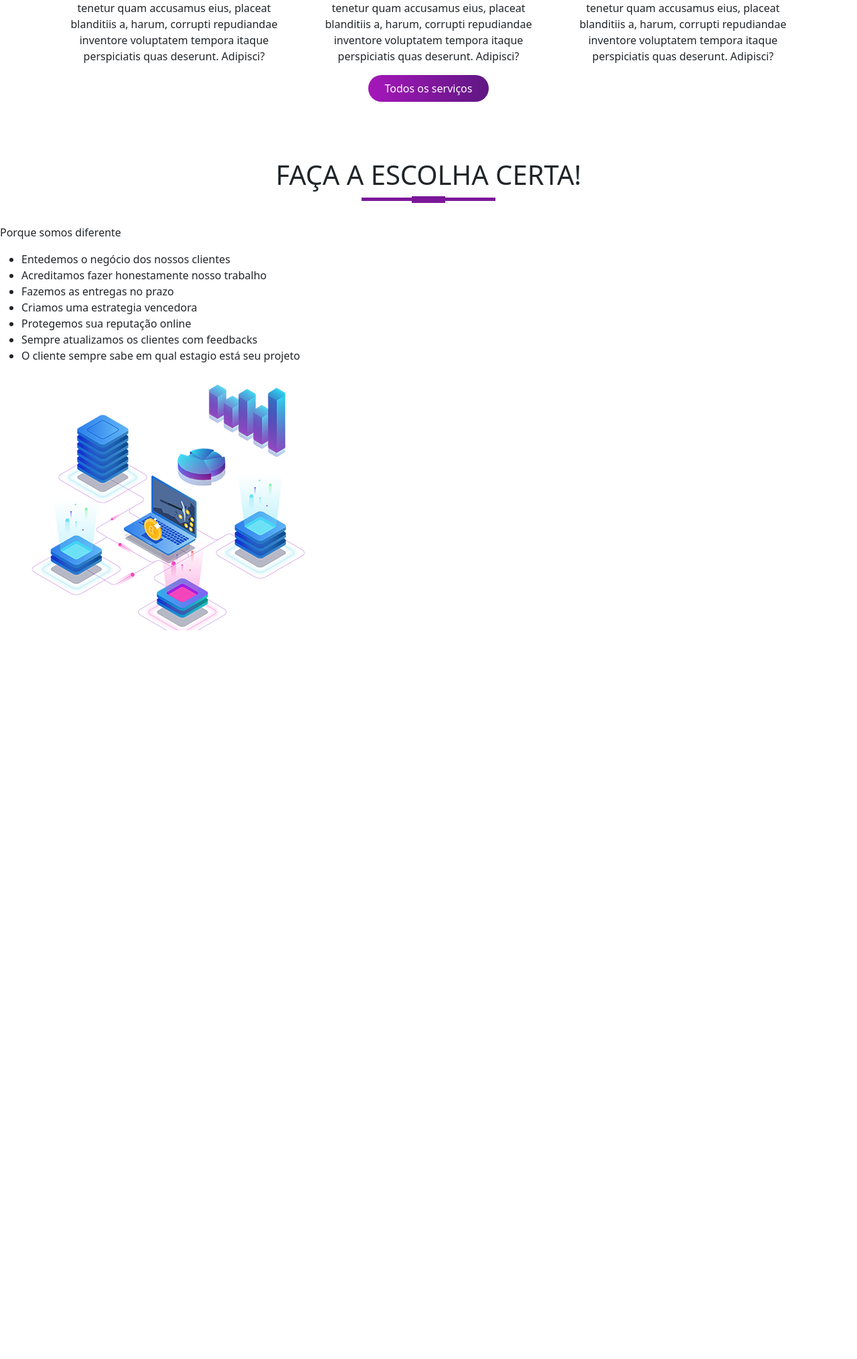
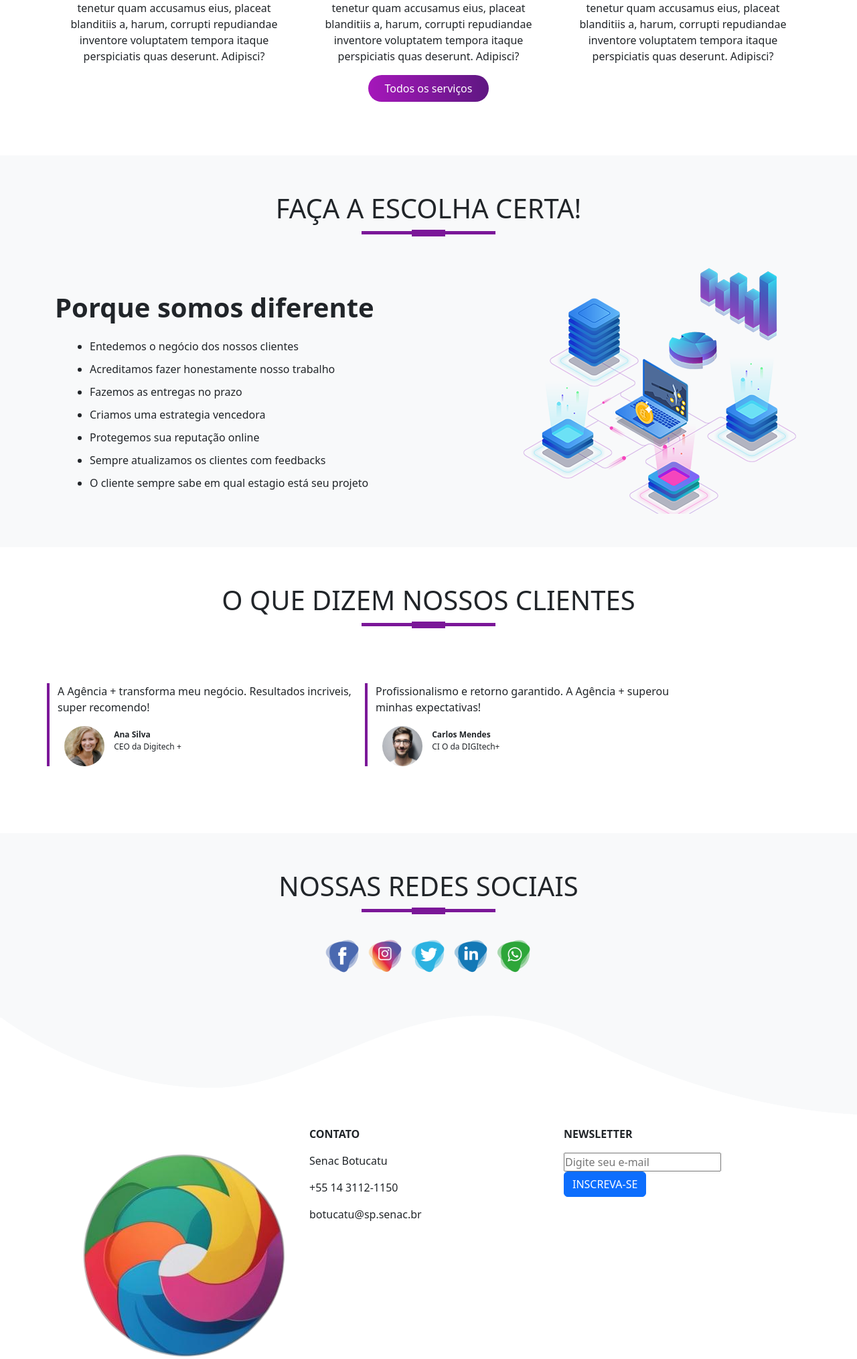
Before and after one commit to sergiohsilv/DesenvolveWEB, a PHP site: page / in a window 1280 px wide; the page is wider, and only the part inside the window is pictured. Shown: the part 1158-3187 px from the top of that part at 67% size. Before the commit the page ends 2099 px from the top of that part, so only its background shows below. Run offline with PHP 8.4, Linux system fonts and the light colour scheme.

Commit message:
28/05/2025 - HTML-CSS

```diff
--- a/agencia/folha/style.css
+++ b/agencia/folha/style.css
@@ -101,3 +101,52 @@ body {
     display: block;
     transform: translateY(63px);
 }
+/* ------ SOBRE ------ */
+#sobre {
+    background-color: var(--bg-cinza-claro);
+    padding:  50px 0;
+}
+.sobre-titulo {
+    font-size:  40px;
+    font-weight: 600;
+    margin-top: 8%;
+}
+#sobre ul {
+    margin-left: 20px;
+}
+#sobre ul li {
+    margin: 10px 0;
+}
+#sobre img {
+    margin-left: 15%;
+}
+/* ------ CLIENTES ------ */
+#clientes {
+    margin: 50px 0;
+}
+.clientes {
+    border-left: 4px solid var(--traco-titulo);
+    margin: 50px 0;
+}
+.clientes img {
+    height: 60px;
+    width: 60px;
+    border-radius: 50%;/* arredondamento da foto */
+    margin: 0 10px;
+}
+.cargo-cliente {
+    display: inline-block;
+    font-size: 12px;
+}
+/* ------ REDES SOCIAIS  ------ */
+#social {
+    background-color: var(--bg-cinza-claro);
+    padding: 50px 0;
+}
+.social-ico img {
+    width: 60px;
+    transition: .5s;
+}
+.social-ico a:hover img {
+    transform: translateY(-10px);
+}
--- a/agencia/index.html
+++ b/agencia/index.html
@@ -8,6 +8,7 @@
     <title>Agência +</title>
     <link href="https://cdn.jsdelivr.net/npm/bootstrap@5.3.6/dist/css/bootstrap.min.css" rel="stylesheet"
         integrity="sha384-4Q6Gf2aSP4eDXB8Miphtr37CMZZQ5oXLH2yaXMJ2w8e2ZtHTl7GptT4jmndRuHDT" crossorigin="anonymous">
+    <link rel="stylesheet" href="https://cdn.jsdelivr.net/npm/bootstrap-icons@1.13.1/font/bootstrap-icons.min.css">
     <link rel="stylesheet" href="folha/style.css">
 </head>
 
@@ -70,17 +71,23 @@
                 <div class="col-md-4">
                     <img src="imagens/service1.png" class="img-servicos">
                     <h4>Marketing</h4>
-                    <p>Lorem ipsum dolor, sit amet consectetur adipisicing elit. Rem impedit eaque officiis tenetur quam accusamus eius, placeat blanditiis a, harum, corrupti repudiandae inventore voluptatem tempora itaque perspiciatis quas deserunt. Adipisci?</p>
+                    <p>Lorem ipsum dolor, sit amet consectetur adipisicing elit. Rem impedit eaque officiis tenetur quam
+                        accusamus eius, placeat blanditiis a, harum, corrupti repudiandae inventore voluptatem tempora
+                        itaque perspiciatis quas deserunt. Adipisci?</p>
                 </div>
                 <div class="col-md-4">
                     <img src="imagens/service2.png" class="img-servicos">
                     <h4>Oline Brading</h4>
-                    <p>Lorem ipsum dolor, sit amet consectetur adipisicing elit. Rem impedit eaque officiis tenetur quam accusamus eius, placeat blanditiis a, harum, corrupti repudiandae inventore voluptatem tempora itaque perspiciatis quas deserunt. Adipisci?</p>
+                    <p>Lorem ipsum dolor, sit amet consectetur adipisicing elit. Rem impedit eaque officiis tenetur quam
+                        accusamus eius, placeat blanditiis a, harum, corrupti repudiandae inventore voluptatem tempora
+                        itaque perspiciatis quas deserunt. Adipisci?</p>
                 </div>
                 <div class="col-md-4">
                     <img src="imagens/service3.png" class="img-servicos">
                     <h4>Ads Animados</h4>
-                    <p>Lorem ipsum dolor, sit amet consectetur adipisicing elit. Rem impedit eaque officiis tenetur quam accusamus eius, placeat blanditiis a, harum, corrupti repudiandae inventore voluptatem tempora itaque perspiciatis quas deserunt. Adipisci?</p>
+                    <p>Lorem ipsum dolor, sit amet consectetur adipisicing elit. Rem impedit eaque officiis tenetur quam
+                        accusamus eius, placeat blanditiis a, harum, corrupti repudiandae inventore voluptatem tempora
+                        itaque perspiciatis quas deserunt. Adipisci?</p>
                 </div>
             </div>
             <button type="button" class="btn btn-primary">Todos os serviços</button>
@@ -88,7 +95,7 @@
     </section>
     <!-- ------ SOBRE ------ -->
     <section id="sobre">
-        <div class="cotainer">
+        <div class="container">
             <h1 class="titulo text-center">FAÇA A ESCOLHA CERTA!</h1>
             <div class="row">
                 <div class="col-md-6">
@@ -102,9 +109,65 @@
                         <li>Sempre atualizamos os clientes com feedbacks</li>
                         <li>O cliente sempre sabe em qual estagio está seu projeto</li>
                     </ul>
-                    <div class="col-md-6">
-                        <img src="imagens/network.png" alt="Representação visual de uma rede de computadores, com servidores interconectados, um laptop e fluxos de dados, simbolizando tecnologia e conexão">
-                    </div>
+                </div>
+                <div class="col-md-6">
+                    <img src="imagens/network.png" class="img-fluid"
+                        alt="Representação visual de uma rede de computadores, com servidores interconectados, um laptop e fluxos de dados, simbolizando tecnologia e conexão">
+                </div>
+            </div>
+        </div>
+        </div>
+    </section>
+    <!-- ------ CLIENTES ------ -->
+    <section id="clientes">
+        <div class="container">
+            <h1 class="titulo text-center">O QUE DIZEM NOSSOS CLIENTES</h1>
+            <div class="row">
+                <div class="col-md-5 clientes">
+                    <p>A Agência + transforma meu negócio. Resultados incriveis, super recomendo!</p>
+                    <img src="imagens/user1.jpg">
+                    <p class="cargo-cliente"><strong>Ana Silva</strong><br>CEO da Digitech +</p>
+                </div>
+                <div class="col-md-5 clientes">
+                    <p>Profissionalismo e retorno garantido. A Agência + superou minhas expectativas!</p>
+                    <img src="imagens/user2.jpg">
+                    <div class="cargo-cliente"><strong>Carlos Mendes</strong><br>CI O da DIGItech+</div>
+                </div>
+            </div>
+        </div>
+    </section>
+    <!-- ------ REDES SOCIAIS ------ -->
+    <section id="social">
+        <div class="container text-center">
+            <h1 class="titulo">NOSSAS REDES SOCIAIS</h1>
+            <div class="social-ico">
+                <a href=""><img src="imagens/facebook-icon.png" alt="Logo do Facebook"></a>
+                <a href=""><img src="imagens/instagram-icon.png" alt="Logo do Instagram"></a>
+                <a href=""><img src="imagens/twitter-icon.png" alt="Logo do Twitter"></a>
+                <a href=""><img src="imagens/linkedin-icon.png" alt="Logo do Linkedin"></a>
+                <a href=""><img src="imagens/whatsapp-icon.png" alt="Logo do Whatsapp"></a>
+            </div>
+        </div>
+    </section>
+    <!-- ------ RODAPE ------ -->
+    <section id="rodape">
+        <img src="imagens/wave2.png" class="rodape-img">
+        <div class="container">
+            <div class="row">
+                <div class="col-md-4 rodape-caixa">
+                    <img src="imagens/logo.png" alt="Logotipo da Agência+">
+                    <p>A Agência + impulsiona seu sucesso com marketing estratégico, online branding e ads animados impactantes</p>
+                </div>
+                <div class="col md-4 rodape-caixa">
+                    <p><strong>CONTATO</strong></p>
+                    <p>Senac Botucatu</p>
+                    <p>+55 14 3112-1150</p>
+                    <p>botucatu@sp.senac.br</p>
+                </div>
+                <div class="col-md-4 rodape-caixa">
+                    <p><strong>NEWSLETTER</strong></p>
+                    <input type="email" name="email" class="formulario" placeholder="Digite seu e-mail"><br>
+                    <button type="submit" class="btn btn-primary">INSCREVA-SE</button>
                 </div>
             </div>
         </div>
```
